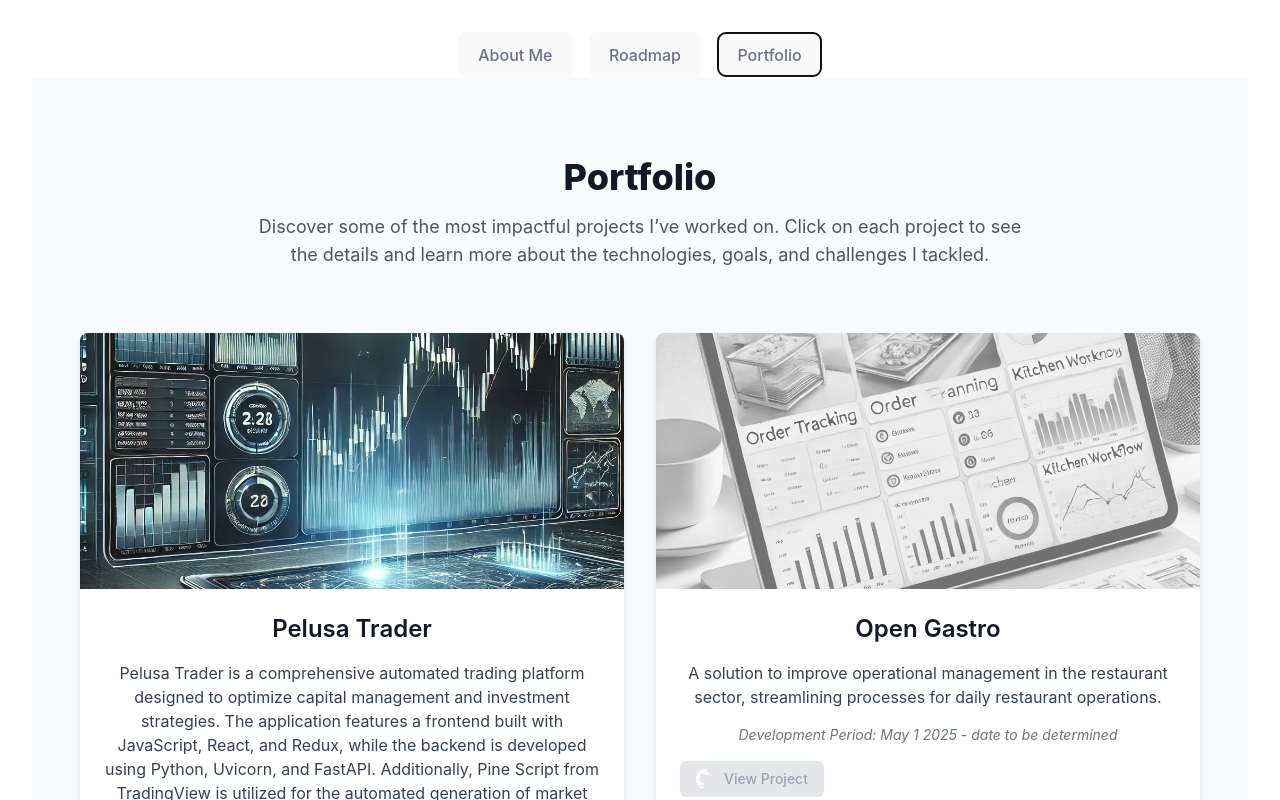
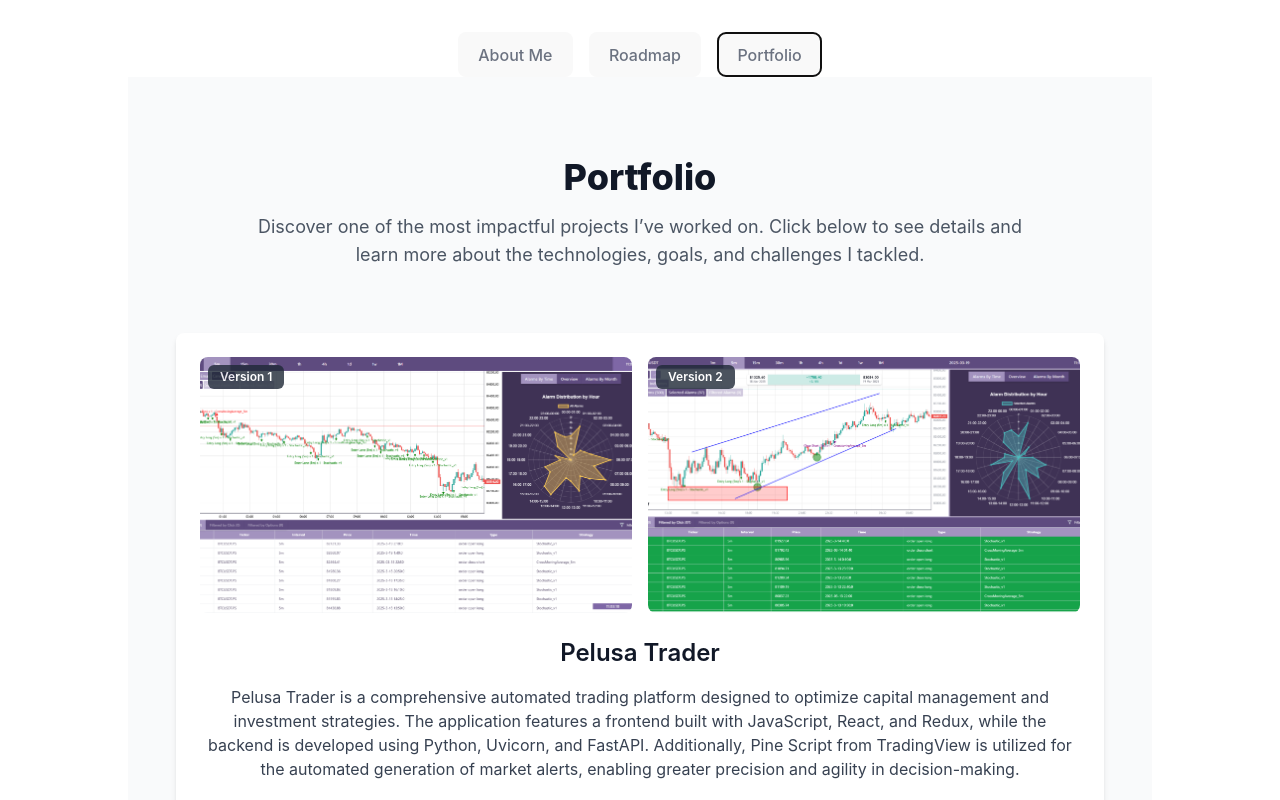
Before and after one commit to gabriel-klettur/Lading-Page-Portfolio, a React (Vite) app in the folder my-portfolio/: page / in a window 1280 px wide. Both pictures are taken after a click on the tab "Portfolio". Shown: the top 800 px of the page. Built offline with nearby package versions, Linux system fonts and the light colour scheme.

Commit message:
feat(Portfolio): Removed 'Open Gastro References', added references to V1 and V2 for Pelusa Trader

```diff
--- a/my-portfolio/src/components/Portfolio.jsx
+++ b/my-portfolio/src/components/Portfolio.jsx
@@ -1,15 +1,11 @@
-import imageOpenGastro from '../assets/openGastro.webp';
-import imagePelusaTrader from '../assets/pelusaTrader.webp';
+import imagePelusaTrader_v1 from '../assets/Pelusa-Trader_v1.png';
+import imagePelusaTrader_v2 from '../assets/Pelusa-Trader_v2.png';
 
 const Portfolio = () => {
-    const projects = [
-        {
+    const project = {
         title: 'Pelusa Trader',
         description: 'Pelusa Trader is a comprehensive automated trading platform designed to optimize capital management and investment strategies. The application features a frontend built with JavaScript, React, and Redux, while the backend is developed using Python, Uvicorn, and FastAPI. Additionally, Pine Script from TradingView is utilized for the automated generation of market alerts, enabling greater precision and agility in decision-making.',
-
         developmentPeriod: 'Development Period: November 26 2024 - April 1-15 2025',
-            image: imagePelusaTrader,
-            link: 'https://www.beelzebot.com/pelusa-trader/',
         repositories: [
             { name: 'Documentation', url: 'https://github.com/Beelzebot777/Pelusa-Docs-Public' },
             { name: 'Frontend', url: 'https://github.com/Beelzebot777/Pelusa-FrontEnd-Strateger-Public' },
@@ -18,77 +14,67 @@
             { name: 'PineScript Strategies', url: 'https://github.com/Beelzebot777/Algorithmic-Trading-PineScript' }
         ],
         githubProject: 'https://github.com/users/Beelzebot777/projects/8/views/3'
-        },
-        {
-            title: 'Open Gastro',
-            description: 'A solution to improve operational management in the restaurant sector, streamlining processes for daily restaurant operations.',
-            developmentPeriod: 'Development Period: May 1 2025 - date to be determined',
-            image: imageOpenGastro,
-            link: null, // No hay enlace habilitado
-            githubRepo: null,
-            githubProject: null // View Project estará deshabilitado
-        }
-    ];
+    };
 
     return (
         <div className="bg-gray-50 py-20">
             <div className="text-center mb-16">
-                <h1 className="text-4xl font-extrabold text-gray-900 mb-4">
-                    Portfolio
-                </h1>
+                <h1 className="text-4xl font-extrabold text-gray-900 mb-4">Portfolio</h1>
                 <p className="text-lg text-gray-600 max-w-3xl mx-auto">
-                    Discover some of the most impactful projects I’ve worked on. Click on each project to see the details and learn more about the technologies, goals, and challenges I tackled.
+                    Discover one of the most impactful projects I’ve worked on. Click below to see details and learn more about the technologies, goals, and challenges I tackled.
                 </p>
             </div>
 
-            <div className="grid grid-cols-1 md:grid-cols-2 gap-8 px-6 sm:px-12 max-w-7xl mx-auto">
-                {projects.map((project, index) => (
-                    <div
-                        key={index}
-                        className={`group block overflow-hidden rounded-lg shadow-md ${project.link ? 'hover:shadow-xl transition-shadow duration-300' : ''}`}
-                    >
-                        {/* Enlace en la imagen */}
-                        {project.link ? (
+            <div className="flex justify-center px-6 sm:px-12 max-w-5xl mx-auto">
+                <div className="group block overflow-hidden rounded-lg shadow-md hover:shadow-xl transition-shadow duration-300 bg-white p-6">
+
+                    {/* Imágenes en Grid con Enlaces */}
+                    <div className="grid grid-cols-2 gap-4">
+                        {/* Imagen V1 con Enlace */}
                         <a
-                                href={project.link}
+                            href="https://beelzebot.com/pelusa-trader/"
                             target="_blank"
                             rel="noopener noreferrer"
-                                className="block"
+                            className="relative overflow-hidden rounded-lg block"
                         >
-                                <div
-                                    className={`h-64 bg-cover bg-center transform transition-transform duration-500 group-hover:scale-105`}
-                                    style={{
-                                        backgroundImage: `url(${project.image})`
-                                    }}
-                                ></div>
+                            <img
+                                src={imagePelusaTrader_v1}
+                                alt="Pelusa Trader V1"
+                                className="w-full h-64 object-cover transition-transform duration-500 hover:scale-105"
+                            />
+                            <span className="absolute top-2 left-2 bg-gray-800 text-white text-xs font-semibold px-3 py-1 rounded-md opacity-80">
+                                Version 1
+                            </span>
                         </a>
-                        ) : (
-                            <div
-                                className={`h-64 bg-cover bg-center transform transition-transform duration-500`}
-                                style={{
-                                    backgroundImage: `url(${project.image})`,
-                                    filter: 'grayscale(100%)',
-                                    opacity: '0.6'
-                                }}
-                            ></div>
-                        )}
 
-                        <div className="p-6 bg-white">
+                        {/* Imagen V2 con Enlace */}
+                        <a
+                            href="https://pelusa-front-end-strateger-public.vercel.app/alarms"
+                            target="_blank"
+                            rel="noopener noreferrer"
+                            className="relative overflow-hidden rounded-lg block"
+                        >
+                            <img
+                                src={imagePelusaTrader_v2}
+                                alt="Pelusa Trader V2"
+                                className="w-full h-64 object-cover transition-transform duration-500 hover:scale-105"
+                            />
+                            <span className="absolute top-2 left-2 bg-gray-800 text-white text-xs font-semibold px-3 py-1 rounded-md opacity-80">
+                                Version 2
+                            </span>
+                        </a>
+                    </div>
+
+                    {/* Detalles del Proyecto */}
+                    <div className="mt-6">
                         <h2 className="text-2xl font-semibold text-gray-900 group-hover:text-indigo-600 transition-colors duration-300">
                             {project.title}
                         </h2>
-                            <p className="mt-4 text-gray-700">
-                                {project.description}
-                            </p>
-                            {project.developmentPeriod && (
-                                <p className="mt-4 text-sm text-gray-500 italic">
-                                    {project.developmentPeriod}
-                                </p>
-                            )}
+                        <p className="mt-4 text-gray-700">{project.description}</p>
+                        <p className="mt-4 text-sm text-gray-500 italic">{project.developmentPeriod}</p>
 
-                            {project.title === 'Pelusa Trader' && (
+                        {/* Repositorios */}
                         <div className="mt-6 flex flex-wrap gap-4">
-
                             {project.repositories.map((repo, index) => (
                                 <a
                                     key={index}
@@ -103,20 +89,15 @@
                                     {repo.name}
                                 </a>
                             ))}
+                        </div>
 
-                                </div>
-                            )}
-
+                        {/* Botón de Proyecto en GitHub */}
                         <div className="flex flex-wrap gap-4">
                             <a
-                                    href={project.githubProject || '#'}
-                                    target={project.githubProject ? '_blank' : ''}
+                                href={project.githubProject}
+                                target="_blank"
                                 rel="noopener noreferrer"
-                                    className={`flex items-center px-4 py-2 mt-4 text-sm rounded-md transition-colors duration-300 ${
-                                        project.githubProject
-                                            ? 'text-white bg-gray-800 hover:bg-gray-900'
-                                            : 'text-gray-400 bg-gray-200 cursor-not-allowed pointer-events-none'
-                                    }`}
+                                className="flex items-center px-4 py-2 mt-4 text-sm text-white bg-gray-800 hover:bg-gray-900 rounded-md transition-colors duration-300"
                             >
                                 <svg xmlns="http://www.w3.org/2000/svg" className="h-5 w-5 mr-2" viewBox="0 0 24 24" fill="white">
                                     <path d="M12 0C5.37 0 0 5.373 0 12c0 5.302 3.438 9.8 8.207 11.387.6.113.793-.26.793-.577v-2.024c-3.338.726-4.042-1.416-4.042-1.416-.546-1.387-1.333-1.755-1.333-1.755-1.089-.745.082-.729.082-.729 1.205.085 1.84 1.237 1.84 1.237 1.07 1.835 2.809 1.305 3.494.997.107-.775.42-1.305.763-1.605-2.665-.303-5.466-1.335-5.466-5.931 0-1.311.469-2.382 1.236-3.222-.124-.303-.536-1.524.118-3.176 0 0 1.008-.323 3.301 1.23A11.52 11.52 0 0112 6.807c1.02.004 2.046.138 3.003.404 2.292-1.553 3.3-1.23 3.3-1.23.655 1.653.243 2.874.119 3.176z" />
@@ -126,10 +107,9 @@
                         </div>
                     </div>
                 </div>
-                ))}
             </div>
         </div>
     );
-}
+};
 
 export default Portfolio;
```
Also changed, not shown: my-portfolio/src/assets/Pelusa-Trader_v1.png (added), my-portfolio/src/assets/Pelusa-Trader_v2.png (added). Lines whose indentation alone changed are shown as unchanged.
